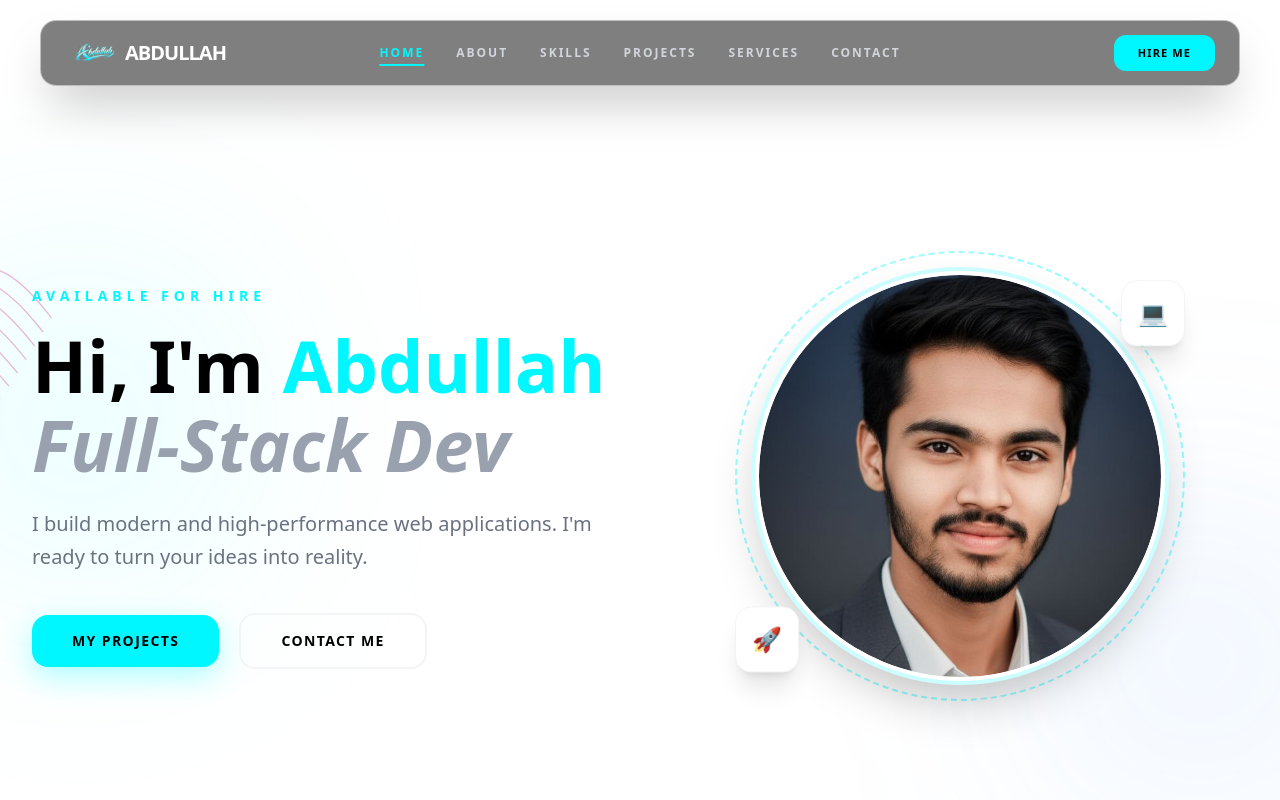
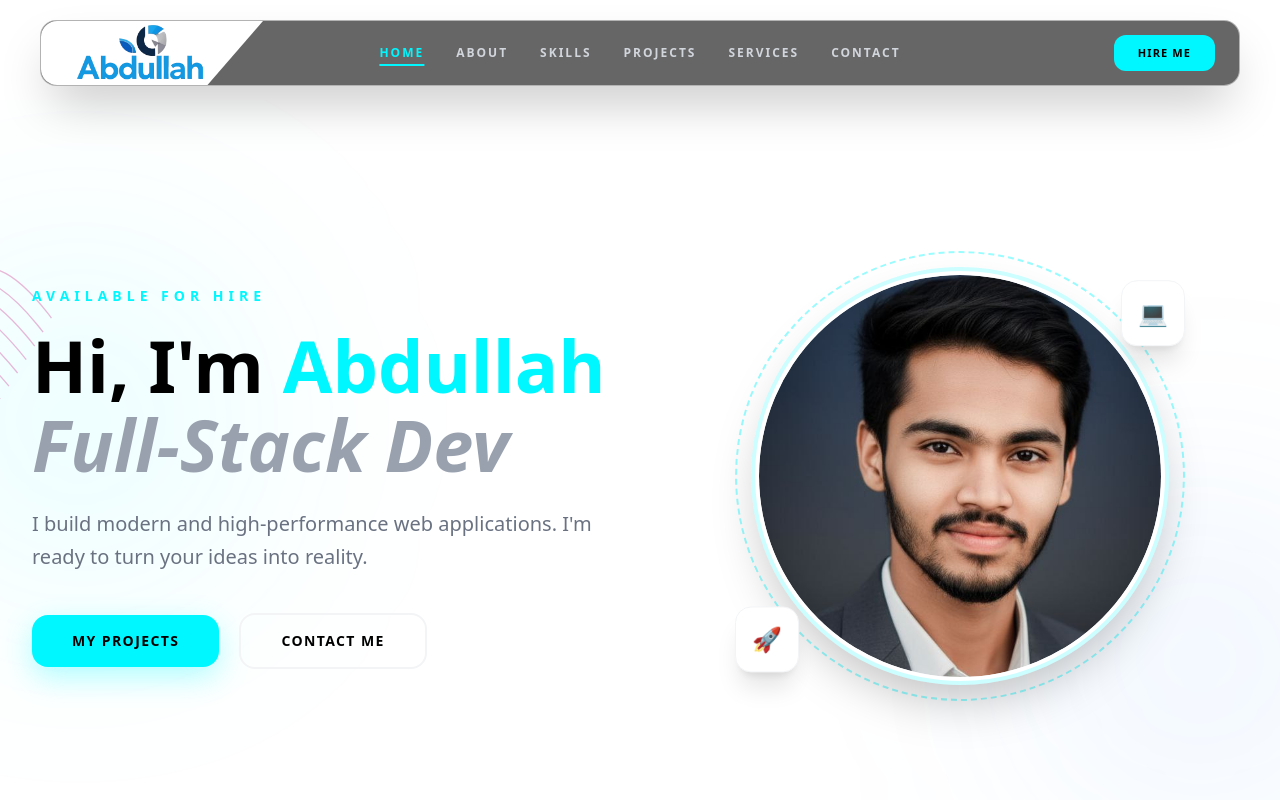
Before and after one commit to mdabdullahm/md-abdullah-portfolio, a Next.js app: page / in a window 1280 px wide. Shown: the top 800 px of the page. Built offline with nearby package versions, Linux system fonts and the light colour scheme.

Commit message:
update code

```diff
--- a/components/Footer.jsx
+++ b/components/Footer.jsx
@@ -36,7 +36,7 @@ const Footer = () => {
             {/* সাদা ব্যাকগ্রাউন্ড এবং বর্ডারওয়ালা লোগো কন্টেইনার */}
             <Link href="/" className="inline-flex items-center mb-8 bg-white px-6 py-3 rounded-full border-2 border-black/10 shadow-lg group">
               <Image
-                src="/navelogo.png"
+                src="/navelogoo.png"
                 alt="Abdullah Logo"
                 width={50}
                 height={50}
--- a/components/Navbar.jsx
+++ b/components/Navbar.jsx
@@ -18,7 +18,7 @@ const Navbar = () => {
     { name: "Contact", href: "/contact" },
   ];
 
-  const nameText = "ABDULLAH";
+  // const nameText = "ABDULLAH";
 
   // নাম অ্যানিমেশন সেটিংস
   const containerVariants = {
@@ -35,36 +35,26 @@ const Navbar = () => {
   };
 
   return (
-    <nav className="fixed top-4 left-6 right-6 md:top-5 md:left-10 md:right-10 z-50 bg-black/50 backdrop-blur-xl border border-white/50 rounded-2xl shadow-2xl">
+    <nav className="fixed top-4 left-6 right-6 md:top-5 md:left-10 md:right-10 z-50 bg-black/60 backdrop-blur-xl border border-white/50 rounded-2xl shadow-2xl">
       <div className="max-w-full mx-auto px-6 h-16 flex items-center justify-between relative">
 
         {/* ১. লোগো এবং নাম (বামে) */}
-        <Link href="/" className="flex items-center shrink-0 cursor-pointer">
+        <Link
+          href="/"
+          className="flex items-center shrink-0 cursor-pointer bg-white h-full pl-6 pr-12 -ml-6 rounded-l-2xl [clip-path:polygon(0_0,_100%_0,_75%_100%,_0_100%)]"
+        >
           <motion.div
             initial={{ opacity: 0, scale: 0.8 }}
             animate={{ opacity: 1, scale: 1 }}
             transition={{ duration: 0.5 }}
           >
             <Image
-              src="/navelogo.png"
+              src="/navelogooo.png"
               alt="Logo"
-              width={60}
+              width={150}
               height={35}
               className="object-contain"
             />
-          </motion.div>
-
-          <motion.div
-            variants={containerVariants}
-            initial="hidden"
-            animate="visible"
-            className="text-xl font-black tracking-tighter flex items-center text-white"
-          >
-            {nameText.split("").map((char, index) => (
-              <motion.span key={index} variants={letterVariants}>
-                {char}
-              </motion.span>
-            ))}
           </motion.div>
         </Link>
 
@@ -78,9 +68,8 @@ const Navbar = () => {
               <Link
                 key={link.name}
                 href={link.href}
-                className={`text-[12px] font-bold uppercase tracking-[2px] transition-all duration-300 relative group ${
-                  isActive ? "text-[#00F7FF]" : "text-gray-300 hover:text-[#00F7FF]"
-                }`}
+                className={`text-[12px] font-bold uppercase tracking-[2px] transition-all duration-300 relative group ${isActive ? "text-[#00F7FF]" : "text-gray-300 hover:text-[#00F7FF]"
+                  }`}
               >
                 {link.name}
                 {/* Active Underline (Optional but looks Pro) */}
@@ -129,9 +118,8 @@ const Navbar = () => {
                   key={link.name}
                   href={link.href}
                   onClick={() => setIsOpen(false)}
-                  className={`text-lg font-bold uppercase tracking-widest transition-all ${
-                    isActive ? "text-[#00F7FF]" : "text-gray-300 hover:text-[#00F7FF]"
-                  }`}
+                  className={`text-lg font-bold uppercase tracking-widest transition-all ${isActive ? "text-[#00F7FF]" : "text-gray-300 hover:text-[#00F7FF]"
+                    }`}
                 >
                   {link.name}
                 </Link>
```
Also changed, not shown: public/navelogo.png (deleted), public/navelogooo.png (added).
